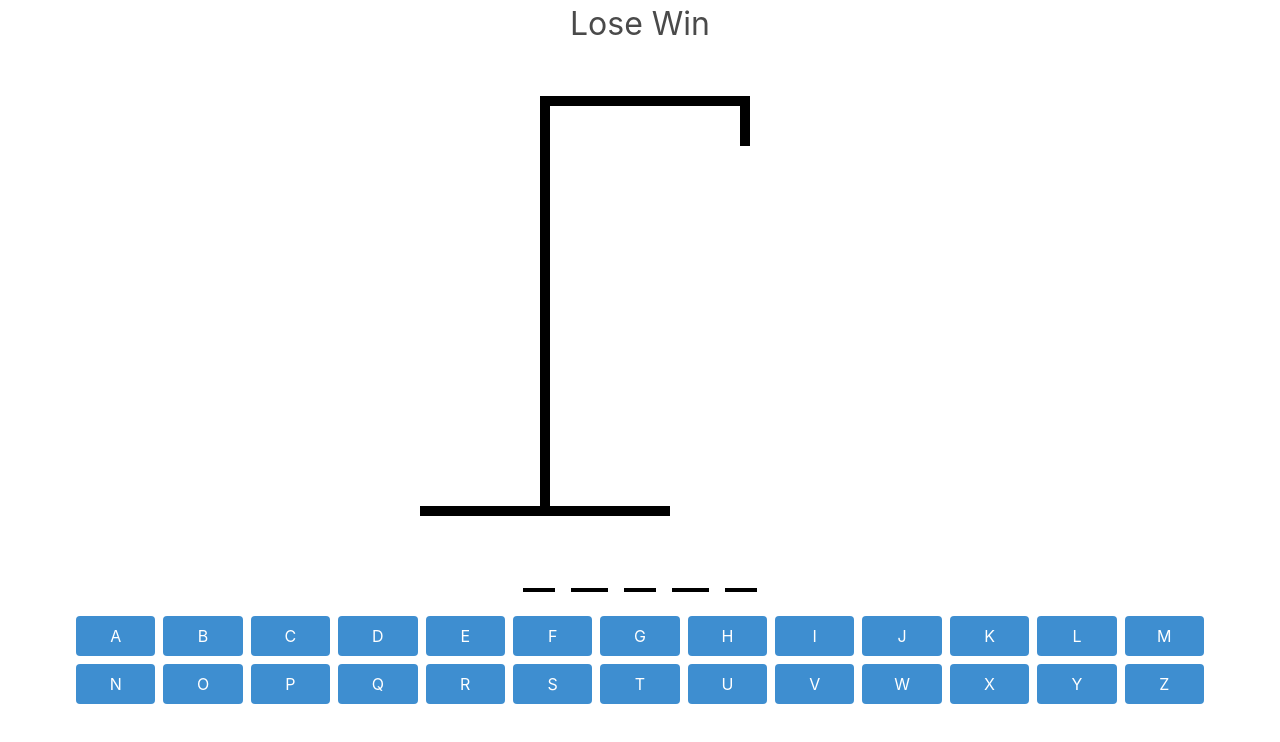
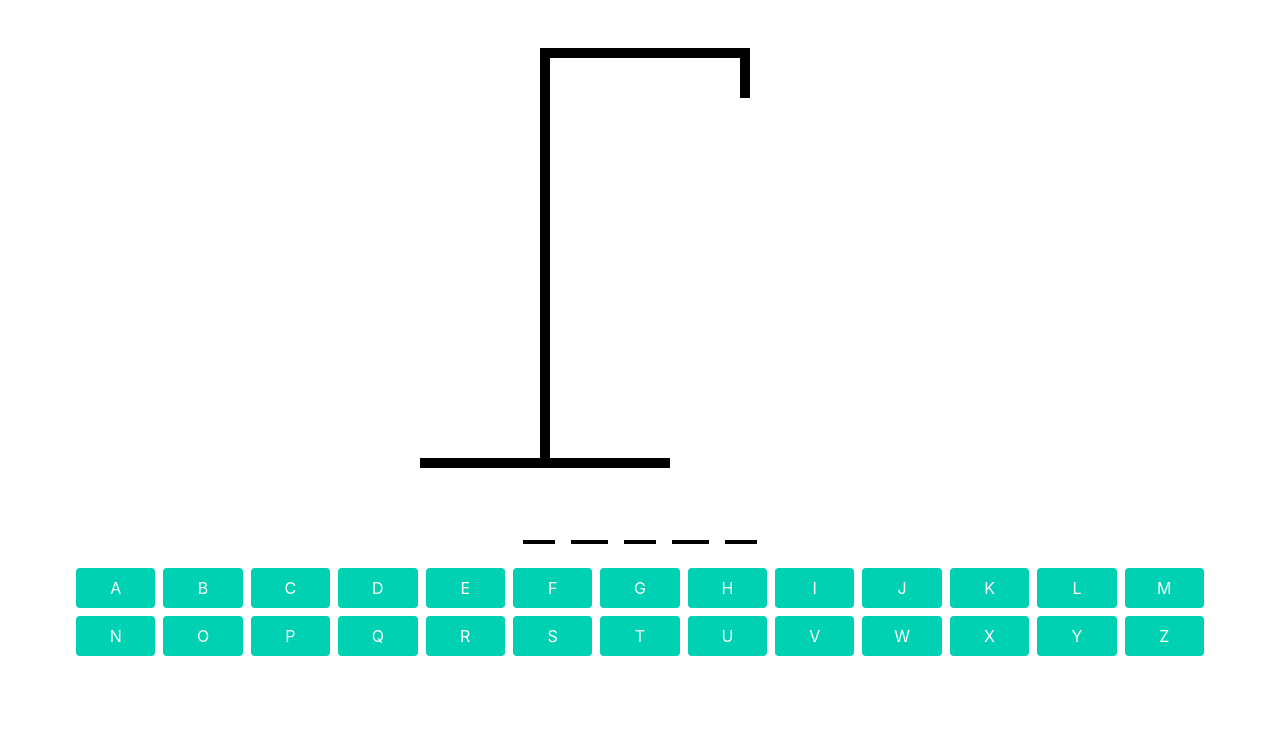
Before and after one commit to attilalb/hangman, a React (Vite) app: page / in a window 1280 px wide. Shown: the top 742 px of the page. Built offline with nearby package versions, Linux system fonts and the light colour scheme.

Commit message:
fixed game mechanics, some UI tweaks

```diff
--- a/src/App.tsx
+++ b/src/App.tsx
@@ -15,13 +15,18 @@ function App() {
     (letter) => !wordToGuess.includes(letter)
   );
 
+  const isLoser = mistakes.length >= 6;
+  const isWinner = wordToGuess
+    .split('')
+    .every((letter) => guessedLetters.includes(letter));
+
   const addGuessedLetter = React.useCallback(
     (letter: string) => {
-      if (guessedLetters.includes(letter)) return;
+      if (guessedLetters.includes(letter) || isWinner || isLoser) return;
 
       setGuessedLetters((currentLetters) => [...currentLetters, letter]);
     },
-    [guessedLetters]
+    [guessedLetters, isWinner, isLoser]
   );
 
   React.useEffect(() => {
@@ -42,11 +47,19 @@ function App() {
   }, [guessedLetters]);
   return (
     <div className="container is-flex is-flex-direction-column is-align-items-center">
-      <div className="text is-size-3 has-text-centered">Lose Win</div>
+      <div className="text is-size-3 has-text-centered">
+        {isWinner && 'You won!'}
+        {isLoser && 'You lost!'}
+      </div>
       <HangmanDrawing guessCount={mistakes.length} />
-      <HangmanWord guessedLetters={guessedLetters} wordToGuess={wordToGuess} />
+      <HangmanWord
+        reveal={isLoser}
+        guessedLetters={guessedLetters}
+        wordToGuess={wordToGuess}
+      />
       <div style={{ alignSelf: 'stretch' }}>
         <Keyboard
+          disabled={isLoser || isWinner}
           activeLetters={guessedLetters.filter((letter) =>
             wordToGuess.includes(letter)
           )}
--- a/src/HangmanWord.tsx
+++ b/src/HangmanWord.tsx
@@ -1,11 +1,13 @@
 type HangmanWordProps = {
   guessedLetters: string[];
   wordToGuess: string;
+  reveal?: boolean;
 };
 
 export default function HangmanWord({
   guessedLetters,
   wordToGuess,
+  reveal = false,
 }: HangmanWordProps) {
   return (
     <div
@@ -20,10 +22,16 @@ export default function HangmanWord({
         >
           <span
             style={{
-              visibility: guessedLetters.includes(letter)
-                ? 'visible'
-                : 'hidden',
+              visibility:
+                guessedLetters.includes(letter) || reveal
+                  ? 'visible'
+                  : 'hidden',
             }}
+            className={
+              !guessedLetters.includes(letter) && reveal
+                ? 'has-text-danger'
+                : 'has-text-primary'
+            }
           >
             {letter}
           </span>
--- a/src/Keyboard.tsx
+++ b/src/Keyboard.tsx
@@ -28,12 +28,14 @@ const KEYS = [
 ];
 
 type KeyboardProps = {
+  disabled: boolean;
   activeLetters: string[];
   inactiveLetters: string[];
   addGuessedLetter: (letter: string) => void;
 };
 
 export default function Keyboard({
+  disabled,
   activeLetters,
   inactiveLetters,
   addGuessedLetter,
@@ -55,8 +57,11 @@ export default function Keyboard({
           <button
             onClick={() => addGuessedLetter(key)}
             key={key}
-            className={"button is-info is-uppercase has-text-bold"}
-            disabled={isInactive}
+            className={
+              'button is-primary is-uppercase has-text-bold ' +
+              (isActive ? 'is-link is-focused' : '')
+            }
+            disabled={isInactive || isActive || disabled}
           >
             {key}
           </button>
```
